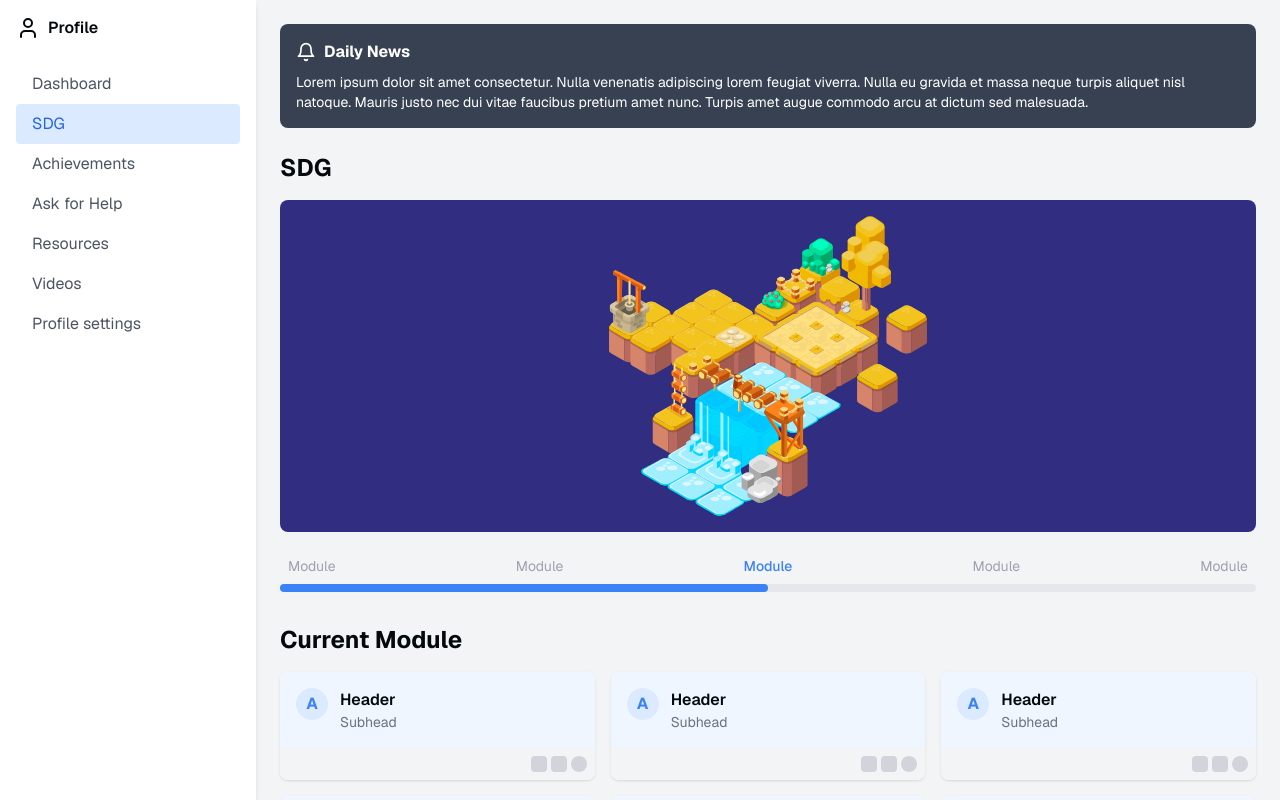
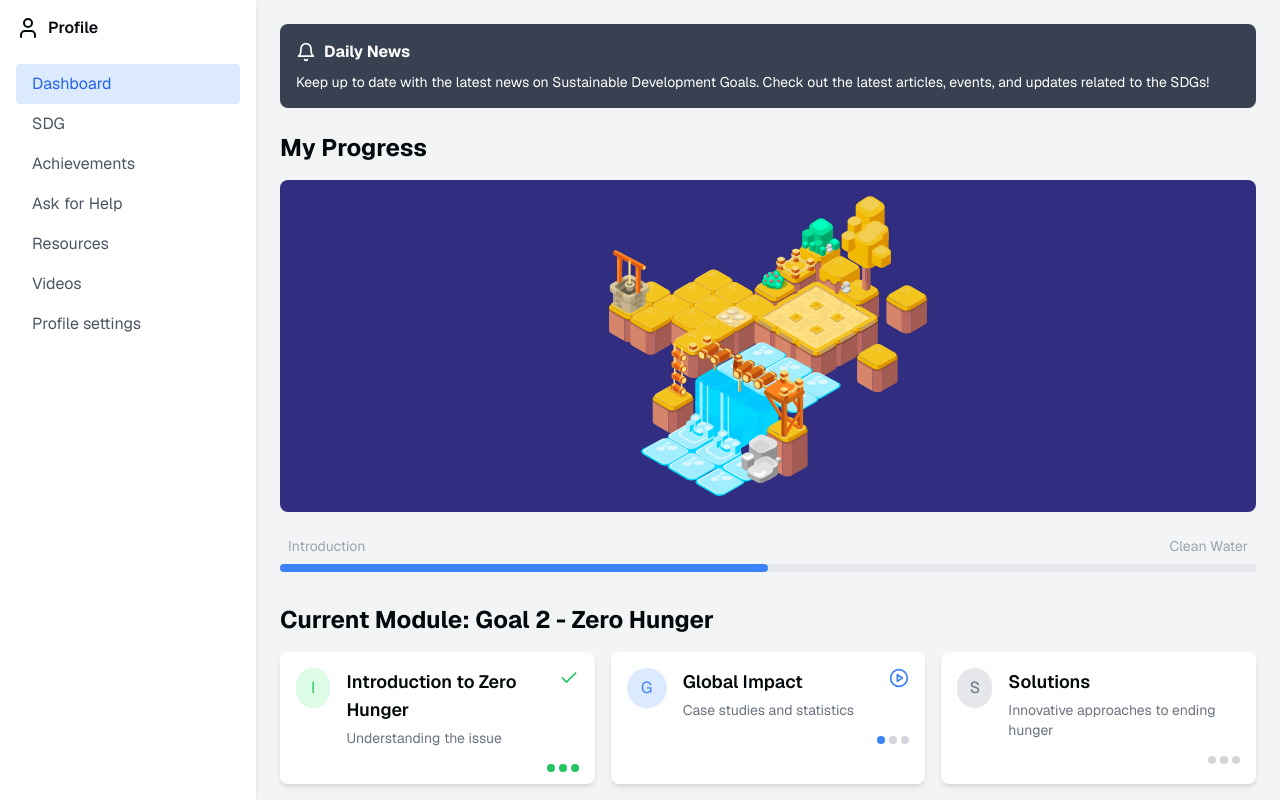
Before and after one commit to unisdgprojectteam38/unisdgteam38-deploy, a Next.js app: page / in a window 1280 px wide. Built offline with nearby package versions, Linux system fonts and the light colour scheme.

Commit message:
added hover effect

```diff
--- a/app/page.tsx
+++ b/app/page.tsx
@@ -1,9 +1,58 @@
 "use client";
 import React, { useState } from "react";
-import { Bell, User, ChevronRight, Menu } from "lucide-react";
+import { Bell, User, Menu, Check, Lock, PlayCircle } from "lucide-react";
 
 export default function Index() {
   const [sidebarOpen, setSidebarOpen] = useState(false);
+  const modules = [
+    {
+      title: "Introduction to Zero Hunger",
+      subhead: "Understanding the issue",
+      status: "completed",
+      locked: false,
+    },
+    {
+      title: "Global Impact",
+      subhead: "Case studies and statistics",
+      status: "in-progress",
+      locked: false,
+    },
+    {
+      title: "Solutions",
+      subhead: "Innovative approaches to ending hunger",
+      status: "not-started",
+      locked: false,
+    },
+    {
+      title: "Role of Technology",
+      subhead: "Leveraging tech for food security",
+      status: "not-started",
+      locked: true,
+    },
+    {
+      title: "Local Action",
+      subhead: "How communities are fighting hunger",
+      status: "not-started",
+      locked: true,
+    },
+    {
+      title: "Quiz: Zero Hunger",
+      subhead: "Test your knowledge",
+      status: "not-started",
+      locked: true,
+    },
+  ];
+
+  const getStatusIcon = (status) => {
+    switch (status) {
+      case "completed":
+        return <Check className="h-5 w-5 text-green-500" />;
+      case "in-progress":
+        return <PlayCircle className="h-5 w-5 text-blue-500" />;
+      default:
+        return null;
+    }
+  };
 
   return (
     <div className="flex flex-col h-screen bg-gray-100 md:flex-row">
@@ -40,7 +89,7 @@ export default function Index() {
                 key={index}
                 href="#"
                 className={`block py-2 px-4 rounded ${
-                  index === 1
+                  index === 0
                     ? "bg-blue-100 text-blue-600"
                     : "text-gray-600 hover:bg-gray-100"
                 }`}
@@ -61,16 +110,15 @@ export default function Index() {
             Daily News
           </h2>
           <p className="text-sm">
-            Lorem ipsum dolor sit amet consectetur. Nulla venenatis adipiscing
-            lorem feugiat viverra. Nulla eu gravida et massa neque turpis
-            aliquet nisl natoque. Mauris justo nec dui vitae faucibus pretium
-            amet nunc. Turpis amet augue commodo arcu at dictum sed malesuada.
+            Keep up to date with the latest news on Sustainable Development
+            Goals. Check out the latest articles, events, and updates related to
+            the SDGs!
           </p>
         </div>
 
         {/* SDG Section */}
         <div className="mb-6">
-          <h1 className="text-2xl font-bold mb-4">SDG</h1>
+          <h1 className="text-2xl font-bold mb-4">My Progress</h1>
           <div className="bg-indigo-900 p-4 rounded-lg">
             <img
               src="./island.svg"
@@ -84,8 +132,7 @@ export default function Index() {
         {/* Module Progress */}
         <div className="mb-8 overflow-x-auto">
           <div className="flex justify-between items-center mb-2 min-w-max">
-            {["Module", "Module", "Module", "Module", "Module"].map(
-              (text, index) => (
+            {["Introduction", "Clean Water"].map((text, index) => (
               <div
                 key={index}
                 className={`text-sm px-2 ${
@@ -94,37 +141,62 @@ export default function Index() {
               >
                 {text}
               </div>
-              )
-            )}
+            ))}
           </div>
           <div className="h-2 bg-gray-200 rounded-full">
             <div className="h-full w-1/2 bg-blue-500 rounded-full"></div>
           </div>
         </div>
-
+        {/* Current Module */}
         {/* Current Module */}
         <div>
-          <h2 className="text-2xl font-bold mb-4">Current Module</h2>
-          <div className="grid grid-cols-1 sm:grid-cols-2 md:grid-cols-3 gap-4">
-            {[...Array(6)].map((_, index) => (
+          <h2 className="text-2xl font-bold mb-4">
+            Current Module: Goal 2 - Zero Hunger
+          </h2>
+          <div className="grid grid-cols-1 sm:grid-cols-2 lg:grid-cols-3 gap-4">
+            {modules.map((module, index) => (
               <div
                 key={index}
-                className="bg-white rounded-lg shadow overflow-hidden transition-all duration-300 hover:bg-gray-100 cursor-pointer"
+                className={`bg-white rounded-lg shadow-md overflow-hidden transition-all duration-300 hover:shadow-lg cursor-pointer ${
+                  module.locked ? "opacity-75" : ""
+                }`}
               >
-                <div className="p-4 bg-blue-50 flex items-start">
-                  <div className="w-8 h-8 bg-blue-100 rounded-full flex items-center justify-center text-blue-500 font-bold mr-3">
-                    A
+                <div className="p-4 flex items-start">
+                  <div
+                    className={`w-10 h-10 rounded-full flex items-center justify-center mr-4 ${
+                      module.status === "completed"
+                        ? "bg-green-100 text-green-500"
+                        : module.status === "in-progress"
+                        ? "bg-blue-100 text-blue-500"
+                        : "bg-gray-200 text-gray-500"
+                    }`}
+                  >
+                    {module.title.charAt(0)}
                   </div>
                   <div className="flex-grow">
-                    <h3 className="font-semibold">Header</h3>
-                    <p className="text-sm text-gray-500">Subhead</p>
+                    <h3 className="font-semibold text-lg">{module.title}</h3>
+                    <p className="text-sm text-gray-500 mt-1">
+                      {module.subhead}
+                    </p>
+                  </div>
+                  <div className="ml-2 flex-shrink-0">
+                    {getStatusIcon(module.status, module.locked)}
                   </div>
                 </div>
-                <div className="p-2 bg-gray-100 flex justify-end">
+                <div className="px-4 pb-3 flex justify-end">
                   <div className="flex space-x-1">
-                    <div className="w-4 h-4 bg-gray-300 rounded"></div>
-                    <div className="w-4 h-4 bg-gray-300 rounded"></div>
-                    <div className="w-4 h-4 bg-gray-300 rounded-full"></div>
+                    {[...Array(3)].map((_, i) => (
+                      <div
+                        key={i}
+                        className={`w-2 h-2 rounded-full ${
+                          module.status === "completed"
+                            ? "bg-green-500"
+                            : module.status === "in-progress" && i === 0
+                            ? "bg-blue-500"
+                            : "bg-gray-300"
+                        }`}
+                      ></div>
+                    ))}
                   </div>
                 </div>
               </div>
```
Lines whose indentation alone changed are shown as unchanged.
